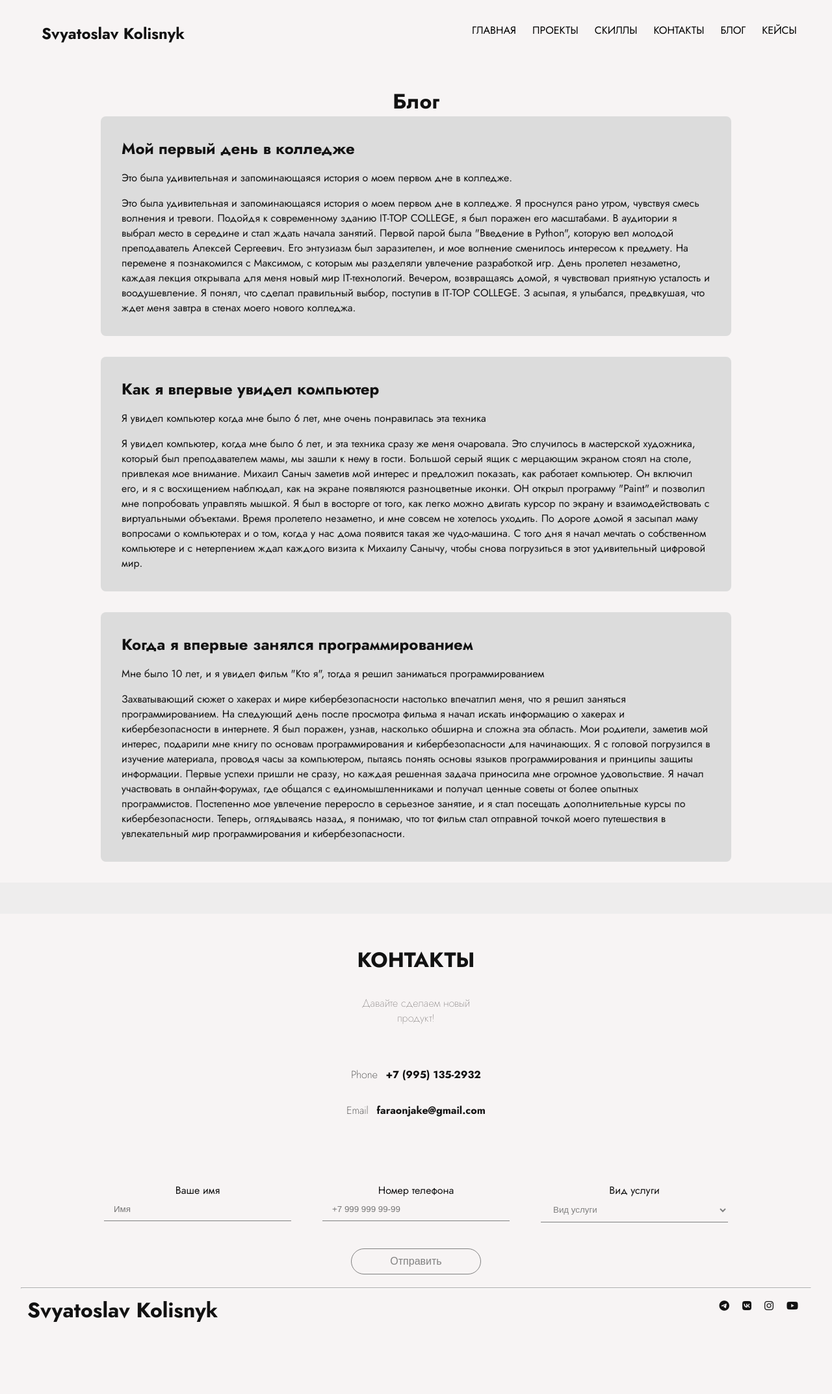
After one commit to M1ntTea/Individual_Project, a PHP site: page /blog.php in a window 1280 px wide. The commit adds this page. Shown: the whole page at 65% size. Run offline with PHP 8.4, Linux system fonts and the light colour scheme; some libraries are stand-ins or nearby versions.

Commit message:
поменюкал (пук пуук)

```diff
--- /dev/null
+++ b/blog.php
@@ -0,0 +1,57 @@
+<?php include_once "./template/header.php"?>
+
+<h1>Блог</h1>
+
+<div class="blog__container">
+<div class='blog__card'>
+        <div class="blog__story1">
+            <h2>Мой первый день в колледже</h2>
+            <p>Это была удивительная и запоминающаяся история о моем первом дне в колледже.</p>
+            <p>Это была удивительная и запоминающаяся история о моем первом дне в колледже.
+                Я проснулся рано утром, чувствуя смесь волнения и тревоги.
+                Подойдя к современному зданию IT-TOP COLLEGE, я был поражен его масштабами.
+                В аудитории я выбрал место в середине и стал ждать начала занятий.
+                Первой парой была "Введение в Python", которую вел молодой преподаватель Алексей Сергеевич.
+                Его энтузиазм был заразителен, и мое волнение сменилось интересом к предмету.
+                На перемене я познакомился с Максимом, с которым мы разделяли увлечение разработкой игр.
+                День пролетел незаметно, каждая лекция открывала для меня новый мир IT-технологий.
+                Вечером, возвращаясь домой, я чувствовал приятную усталость и воодушевление.
+                Я понял, что сделал правильный выбор, поступив в IT-TOP COLLEGE. З
+                асыпая, я улыбался, предвкушая, что ждет меня завтра в стенах моего нового колледжа.</p>
+        </div>
+
+        <div class="blog__story2">
+            <h2>Как я впервые увидел компьютер</h2>
+            <p>Я увидел компьютер когда мне было 6 лет, мне очень понравилась эта техника</p>
+            <p>Я увидел компьютер, когда мне было 6 лет, и эта техника сразу же меня очаровала.
+                Это случилось в мастерской художника, который был преподавателем мамы, мы зашли к нему в гости.
+                Большой серый ящик с мерцающим экраном стоял на столе, привлекая мое внимание.
+                Михаил Саныч заметив мой интерес и предложил показать, как работает компьютер.
+                Он включил его, и я с восхищением наблюдал, как на экране появляются разноцветные иконки.
+                ОН открыл программу "Paint" и позволил мне попробовать управлять мышкой.
+                Я был в восторге от того, как легко можно двигать курсор по экрану и взаимодействовать с виртуальными объектами.
+                Время пролетело незаметно, и мне совсем не хотелось уходить.
+                По дороге домой я засыпал маму вопросами о компьютерах и о том, когда у нас дома появится такая же чудо-машина.
+                С того дня я начал мечтать о собственном компьютере и с нетерпением ждал каждого визита к Михаилу Санычу,
+                чтобы снова погрузиться в этот удивительный цифровой мир.
+            </p>
+        </div>
+        <div class="blog__story3">
+            <h2>Когда я впервые занялся программированием</h2>
+            <p>Мне было 10 лет, и я увидел фильм "Кто я", тогда я решил заниматься программированием</p>
+            <p>
+                Захватывающий сюжет о хакерах и мире кибербезопасности настолько впечатлил меня, что я решил заняться программированием.
+                На следующий день после просмотра фильма я начал искать информацию о хакерах и кибербезопасности в интернете.
+                Я был поражен, узнав, насколько обширна и сложна эта область.
+                Мои родители, заметив мой интерес, подарили мне книгу по основам программирования и кибербезопасности для начинающих.
+                Я с головой погрузился в изучение материала, проводя часы за компьютером, пытаясь понять основы языков программирования и принципы защиты информации.
+                Первые успехи пришли не сразу, но каждая решенная задача приносила мне огромное удовольствие.
+                Я начал участвовать в онлайн-форумах, где общался с единомышленниками и получал ценные советы от более опытных программистов.
+                Постепенно мое увлечение переросло в серьезное занятие, и я стал посещать дополнительные курсы по кибербезопасности.
+                Теперь, оглядываясь назад, я понимаю, что тот фильм стал отправной точкой моего путешествия в увлекательный мир программирования и кибербезопасности.
+            </p>
+        </div>
+</div>
+</div>
+
+<?php include_once "./template/footer.php"?>
--- /dev/null
+++ b/style/blog.css
@@ -0,0 +1,73 @@
+h1 {
+    text-align: center;
+}
+
+.blog__container {
+    max-width: 1000px;
+    margin: 0 auto;
+    padding: 0 15px;
+}
+
+.blog__story1,
+.blog__story2,
+.blog__story3 {
+    background-color: gainsboro;
+    border-radius: 0.5rem;
+    padding: 2rem;
+    margin-bottom: 2rem;
+}
+
+.blog__story1 h2,
+.blog__story2 h2,
+.blog__story3 h2 {
+    margin-top: 0;
+}
+
+.blog__story1 p,
+.blog__story2 p,
+.blog__story3 p {
+    margin-top: 1rem;
+}
+
+/* Для планшетов */
+@media screen and (max-width: 768px) {
+    .blog__container {
+        max-width: 100%;
+    }
+
+    .blog__story1,
+    .blog__story2,
+    .blog__story3 {
+        padding: 1.5rem;
+    }
+}
+
+/* Для смартфонов */
+@media screen and (max-width: 480px) {
+    .blog__story1,
+    .blog__story2,
+    .blog__story3 {
+        padding: 1rem;
+    }
+
+    h1 {
+        font-size: 1.5em;
+    }
+
+    .blog__story1 h2,
+    .blog__story2 h2,
+    .blog__story3 h2 {
+        font-size: 1.2em;
+    }
+
+    .blog__story1 p,
+    .blog__story2 p,
+    .blog__story3 p {
+        font-size: 0.9em;
+    }
+}
+
+/* Пояснения */
+
+/* Стили для блоков историй объединены, чтобы уменьшить повторение кода. */
+/* В медиа-запросах я изменил отступы, размеры шрифтов и другие стили для лучшего отображения на меньших экранах. */
--- /dev/null
+++ b/style/form.css
@@ -0,0 +1,64 @@
+/* Общие стили */
+form {
+    max-width: 1000px;
+    margin: 0 auto;
+    padding: 20px;
+}
+
+.form__group {
+    margin-bottom: 20px;
+}
+
+input, select {
+    border: none;
+    border-bottom: 1px solid gray;
+    border-radius: 0;
+    width: 100%;
+    color: gray;
+    padding: 10px 15px;
+    background: transparent;
+    box-sizing: border-box;
+}
+
+.form__submit {
+    border: 1px solid gray;
+    border-radius: 30px;
+    color: gray;
+    padding: 10px 15px;
+    background: transparent;
+    font-size: 16px;
+    transition: all 0.3s ease;
+    cursor: pointer;
+    margin: 0 auto;
+}
+
+/* Стили для устройств с шириной экрана больше 768px */
+@media (min-width: 769px) {
+    form {
+        display: flex;
+        flex-wrap: wrap;
+        justify-content: space-between;
+    }
+
+    .form__group {
+        width: 30%;
+    }
+
+    .form__submit {
+        width: 200px;
+        margin-top: 20px;
+        align-self: flex-end;
+    }
+}
+
+/* Стили для устройств с шириной экрана меньше или равной 768px */
+@media (max-width: 768px) {
+    .form__group {
+        width: 100%;
+    }
+
+    .form__submit {
+        width: 100%;
+        margin-top: 20px;
+    }
+}
--- /dev/null
+++ b/style/keys.css
@@ -0,0 +1,99 @@
+h1 {
+    text-align: center;
+}
+
+.keys__container {
+    max-width: 1300px;
+    margin: 0 auto;
+    padding: 0 15px;
+}
+
+.keys__wrapper1,
+.keys__wrapper2,
+.keys__wrapper3 {
+    background-color: rgb(214, 214, 214);
+    border-radius: 0.5rem;
+    padding: 2rem;
+    margin-bottom: 2rem;
+    border: 1px solid rgb(32, 32, 32);
+    position: relative;
+}
+
+.keys__wrapper1 h2,
+.keys__wrapper2 h2,
+.keys__wrapper3 h2 {
+    margin-top: 0;
+}
+
+.keys__wrapper1 p,
+.keys__wrapper2 p,
+.keys__wrapper3 p {
+    margin-top: 1rem;
+}
+
+.keys__img1,
+.keys__img2,
+.keys__img3 {
+    width: 7rem;
+    height: 7rem;
+}
+
+/* Десктопная версия */
+@media (min-width: 1025px) {
+    .keys__img1,
+    .keys__img2,
+    .keys__img3 {
+        position: absolute;
+        right: 2rem;
+        top: 50%;
+        transform: translateY(-50%);
+    }
+
+    .keys__img3 {
+        width: 8rem;
+        height: 8rem;
+        transform: translate(10%, -50%);
+    }
+}
+
+/* Планшетная версия */
+@media (min-width: 768px) and (max-width: 1024px) {
+    .keys__wrapper1,
+    .keys__wrapper2,
+    .keys__wrapper3 {
+        display: flex;
+        flex-direction: column;
+        align-items: center;
+        text-align: center;
+    }
+
+    .keys__img1,
+    .keys__img2,
+    .keys__img3 {
+        margin-top: 1rem;
+        position: static;
+        transform: none;
+    }
+}
+
+/* Мобильная версия */
+@media (max-width: 767px) {
+    .keys__wrapper1,
+    .keys__wrapper2,
+    .keys__wrapper3 {
+        display: flex;
+        flex-direction: column;
+        align-items: center;
+        text-align: center;
+    }
+
+    .keys__img1,
+    .keys__img2,
+    .keys__img3 {
+        margin-top: 1rem;
+        position: static;
+        transform: none;
+        width: 5rem;
+        height: 5rem;
+    }
+}
--- a/template/footer.php
+++ b/template/footer.php
@@ -1,5 +1,6 @@
 <main class="portfolio" id='portfolio'>
 
+<!-- начало Блок внимания -->
 <footer>
   <div class="wrapper">
     <div class="footer__text-container" id='contact'>
@@ -11,6 +12,8 @@
       <p><span class='email'>Email</span> <strong><a href="mailto:faraonjake@gmail.com">faraonjake@gmail.com</a></strong></p>
     </div>
   </div>
+<!-- Конец блок внимания -->
+<!-- Начало форма обратной связи -->
   <div>
     <form action="sent.php" method="POST">
       <div class="form__group">
@@ -29,21 +32,26 @@
             <option value="verst">Верстка</option>
             <option value="Algoritmia">Алгоритмика</option>
             <option value="Other">Другое</option>
-        </select></label>
+          </select>
+        </label>
       </div>
-      <button type="submit">Отправить</button>
+      <button type="submit" class="form__submit">Отправить</button>
     </form>
   </div>
+<!-- Конец формы обратной связи -->
+
+<!-- Начало лого и соц.сети -->
  <hr class='footer__nav-hr'>
  <nav class="footer__nav">
   <h2 class='name'><a href="/index.html">Svyatoslav Kolisnyk</a></h2>
   <ul class='footer__nav-links'>
-      <li class='link'><a href="/index.php">Home</a></li>
-      <li class='link'><a href="/projects.php">Projects</a></li>
-      <li class='link'><a href="/skills.php">Skills</a></li>
-      <li class='link'><a href="#contact">Contact</a></li>
+    <li class='linkimg'><a href="#"><i class="fab fa-telegram"></i></a></li>
+    <li class='linkimg'><a href="#"><i class="fab fa-vk"></i></a></li>
+    <li class='linkimg'><a href="#"><i class="fab fa-instagram"></i></a></li>
+    <li class='linkimg'><a href="#"><i class="fa-brands fa-youtube"></i></a></li>
   </ul>
 </nav>
+<!-- Конец лого и соц.сети -->
 </footer>
 </main>
 </div>
--- a/template/header.php
+++ b/template/header.php
@@ -5,7 +5,12 @@
     <meta charset="UTF-8">
     <meta name="viewport" content="width=device-width, initial-scale=1.0">
     <link rel="stylesheet" href="./style/style.css">
-    <!-- <link rel="stylesheet" href="<?= ROOT?>/style/style.css"> -->
+    <link rel="stylesheet" href="./style/form.css">
+    <link rel="stylesheet" href="./style/blog.css">
+    <link rel="stylesheet" href="./style/keys.css">
+    <link rel="stylesheet" href="https://cdnjs.cloudflare.com/ajax/libs/font-awesome/6.0.0-beta3/css/all.min.css">
+    <link rel="stylesheet" href="https://fontawesome.com/icons/vk?f=brands&s=solid">
+
     <title>Svyatoslav Kolisnyk</title>
 </head>
 <body>
@@ -15,9 +20,11 @@
             <nav class="navbar">
                 <h2 class='name'><a href="./index.php">Svyatoslav Kolisnyk</a></h2>
               <ul class="navbar__ul">
-                <li class='link'><a href="./index.php">Home</a></li>
-                <li class='link'><a href="./projects.php">Projects</a></li>
-                <li class='link'><a href="./skills.php">Skills</a></li>
-                <li class='link'><a href="#contact">Contact</a></li>
+                <li class='link'><a href="./index.php">Главная</a></li>
+                <li class='link'><a href="./projects.php">Проекты</a></li>
+                <li class='link'><a href="./skills.php">Скиллы</a></li>
+                <li class='link'><a href="#contact">Контакты</a></li>
+                <li class='link'><a href="./blog.php">Блог</a></li>
+                <li class='link'><a href="./keys.php">Кейсы</a></li>
               </ul>
             </nav>
```
Also changed, not shown: keys.php (added, +29 -0 lines), projects.php (+8 -8 lines), img/K.png (added), img/VisionType.png (added), img/denojs-original.png (added), img/lidebrta.png (added). Lines whose indentation alone changed are shown as unchanged.
